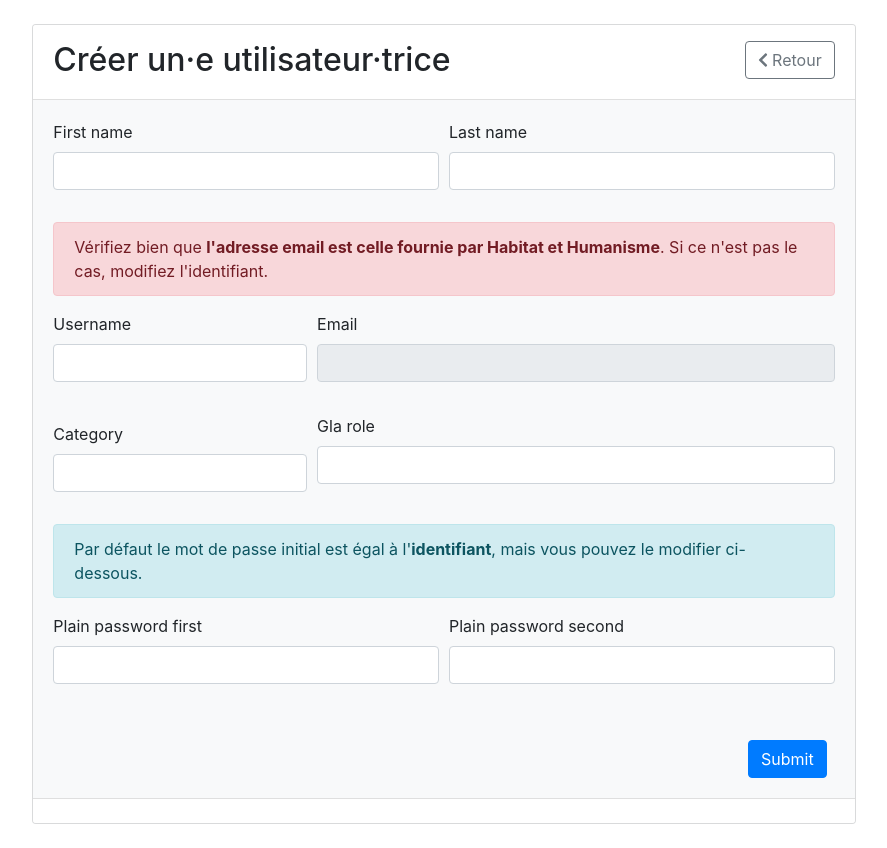
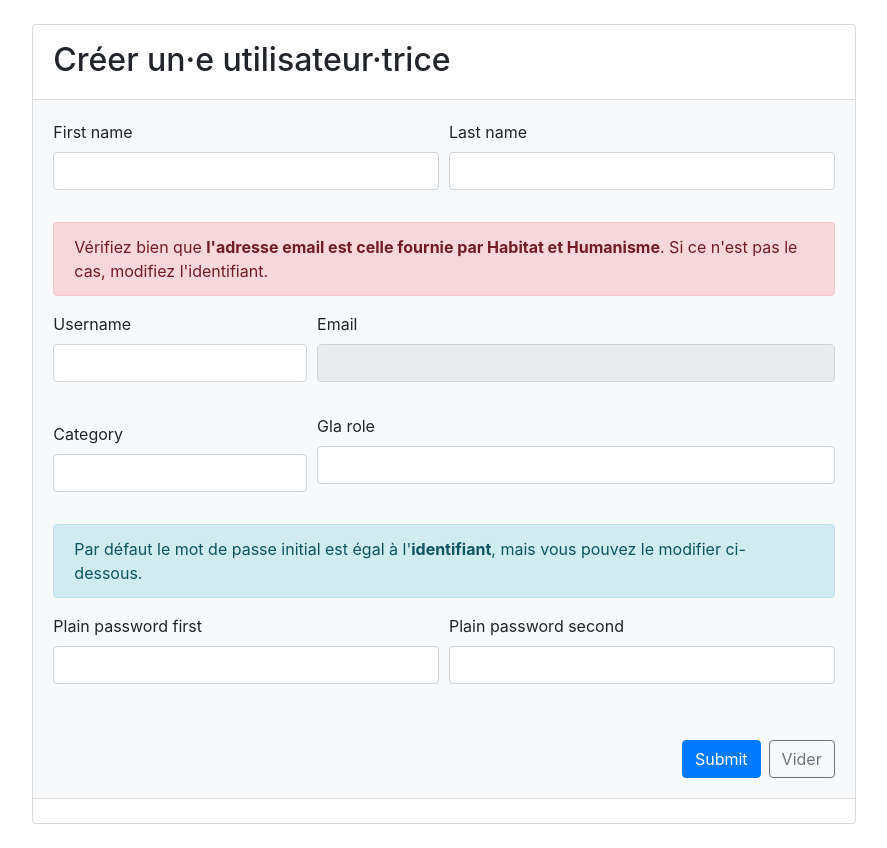
Before and after one commit to LiliceD/HHMissions, a Symfony app: template templates/user/new.html.twig in a window 1280 px wide. Shown: the part 56-904 px from the top of the page, without its empty margins (196-1083 px from the left). Run offline with Twig, Linux system fonts and the light colour scheme; the template is opened without the code that fills it, so the values that code supplies are empty; form fields are guessed from the names that the template uses; some libraries are stand-ins or nearby versions.

Commit message:
replaced button 'return' to 'return to list'

```diff
--- a/templates/layout-center.html.twig
+++ b/templates/layout-center.html.twig
@@ -28,10 +28,6 @@
         <div>
 
           {% block header_button %}
-            <button id="backButton" class="btn btn-outline-secondary">
-              <i class="fas fa-chevron-left"></i>
-              Retour
-            </button>
           {% endblock %}
 
         </div>
@@ -56,16 +52,3 @@
   </div> {# div container #}
 
 {% endblock %}
-
-
-{% block javascripts %}
-  {{ parent() }}
-
-  <script>
-    (function() {
-      document.getElementById('backButton').addEventListener('click', () => {
-        window.history.back();
-      });
-    })();
-  </script>
-{% endblock %}
--- a/templates/user/edit.html.twig
+++ b/templates/user/edit.html.twig
@@ -61,6 +61,9 @@
 
     <div class="d-flex justify-content-end">
       <input type="submit" class="btn btn-primary mr-2" valye="Valider" />
+      <a href="{{ path('app_user_view', {'id': user.id}) }}" class="btn btn-outline-secondary">
+        Annuler
+      </a>
     </div>
 
   {{ form_end(form) }}
--- a/templates/user/layout.html.twig
+++ b/templates/user/layout.html.twig
@@ -4,3 +4,13 @@
 {% block title %}
   Utilisateurs - {{ parent() }}
 {% endblock %}
+
+
+{% block header_button %}
+  {% if is_granted('ROLE_ADMIN') and not (app.request.pathinfo ends with '/profil') %}
+    <a href="{{ path('app_user_list') }}" class="btn btn-outline-secondary">
+      <i class="fas fa-chevron-left"></i>
+      Retour à la liste
+    </a>
+  {% endif %}
+{% endblock %}
--- a/templates/user/new.html.twig
+++ b/templates/user/new.html.twig
@@ -60,6 +60,9 @@
 
     <div class="d-flex justify-content-end">
       <input type="submit" class="btn btn-primary mr-2" valye="Valider" />
+      <a href="{{ path('app_user_new') }}" class="btn btn-outline-secondary">
+        Vider
+      </a>
     </div>
 
   {{ form_end(form) }}
--- a/templates/user/view.html.twig
+++ b/templates/user/view.html.twig
@@ -28,7 +28,7 @@
       </a>
     {% endif %}
     {# edit button only visible for admin #}
-    {% if is_granted('ROLE_ADMIN') %}
+    {% if is_granted('ROLE_ADMIN') and not (app.request.pathinfo ends with '/profil') %}
       <a href="{{ path('app_user_edit', {'id': user.id}) }}" class="btn btn-outline-primary">
         <i class="fas fa-edit"></i>
         Modifier
```
Also changed, not shown: templates/accomodation/layout.html.twig (+8 -0 lines), templates/mission/layout.html.twig (+7 -0 lines), templates/user/change-pwd.html.twig (+7 -0 lines).
